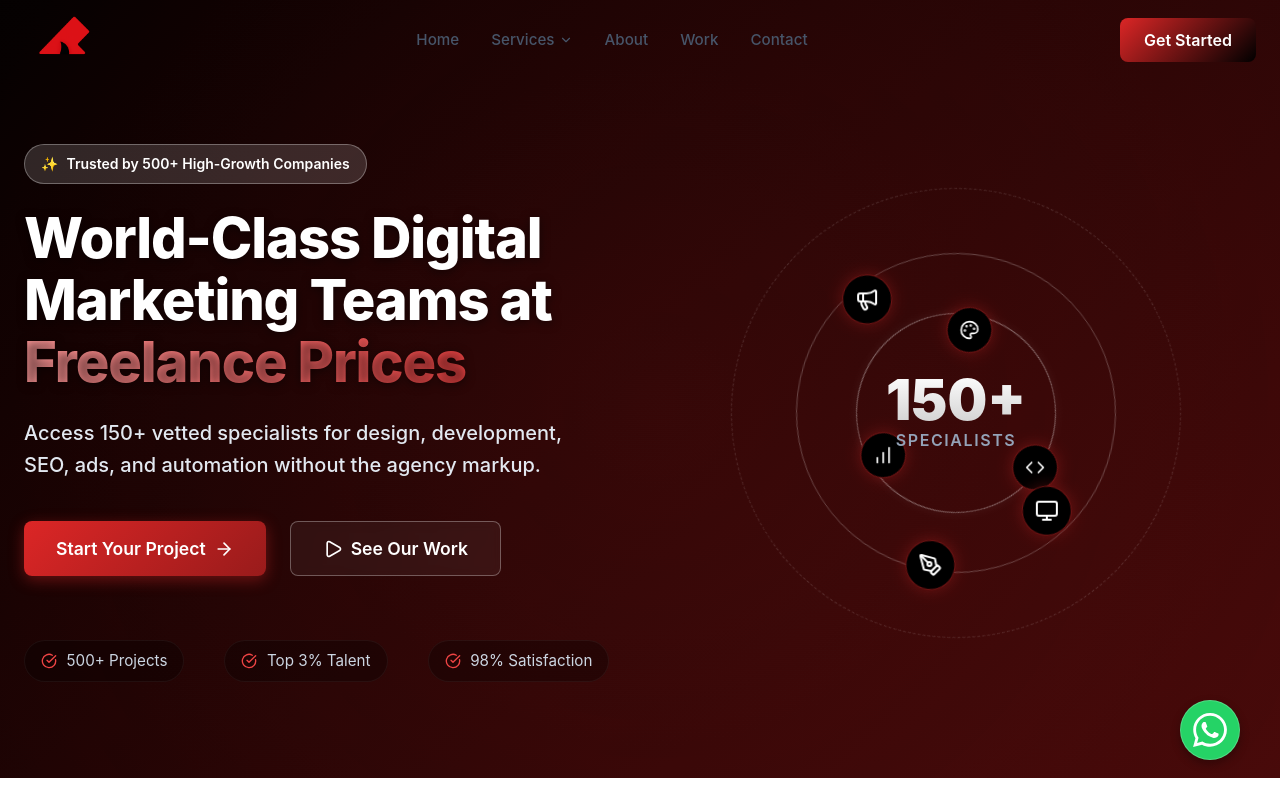
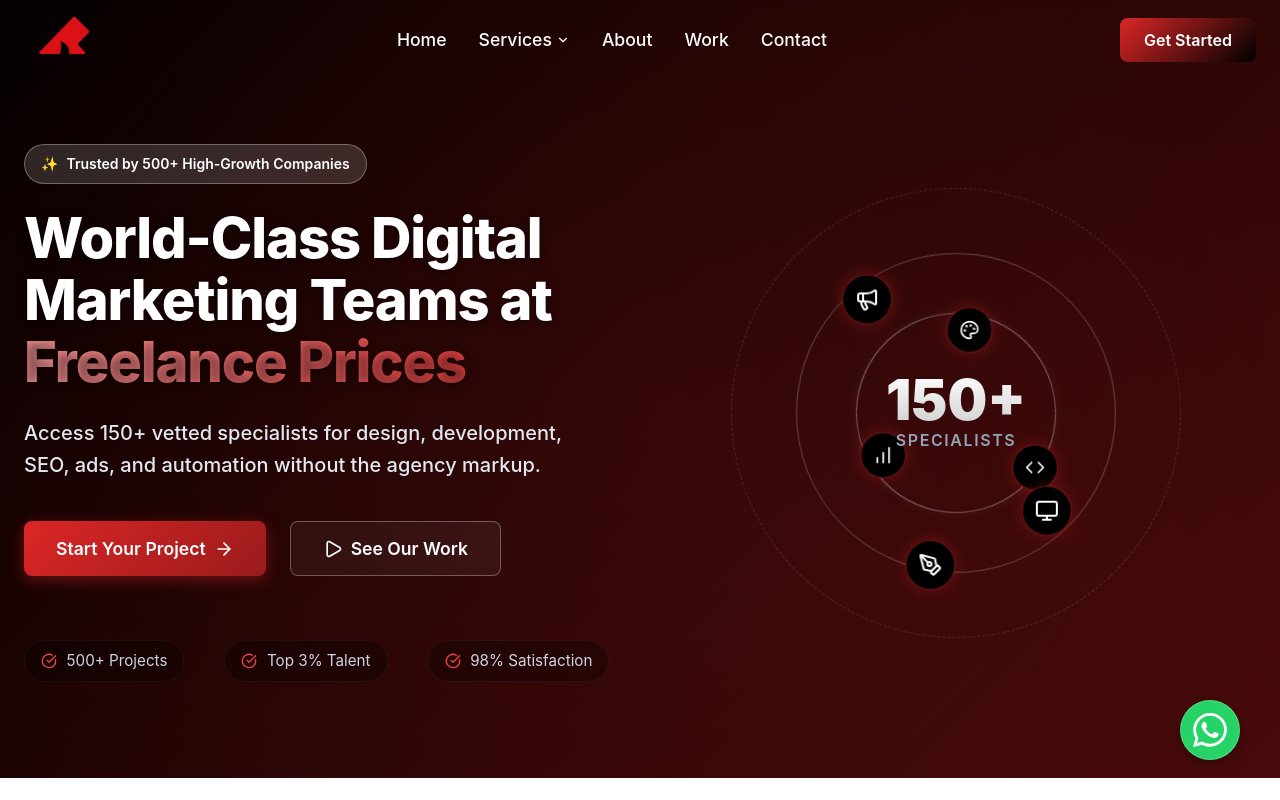
Before and after one commit to Fazilfazi991/redshark, a React (Vite) app: page / in a window 1280 px wide. Shown: the top 800 px of the page. Built offline with nearby package versions, Linux system fonts and the light colour scheme.

Commit message:
Update header menu color to white and increase font size

```diff
--- a/src/components/Header.css
+++ b/src/components/Header.css
@@ -40,8 +40,8 @@
 
 .desktop-nav a {
     font-weight: 500;
-    font-size: 0.95rem;
-    color: var(--text-muted);
+    font-size: 1.1rem;
+    color: white;
     text-decoration: none;
 }
 
```
